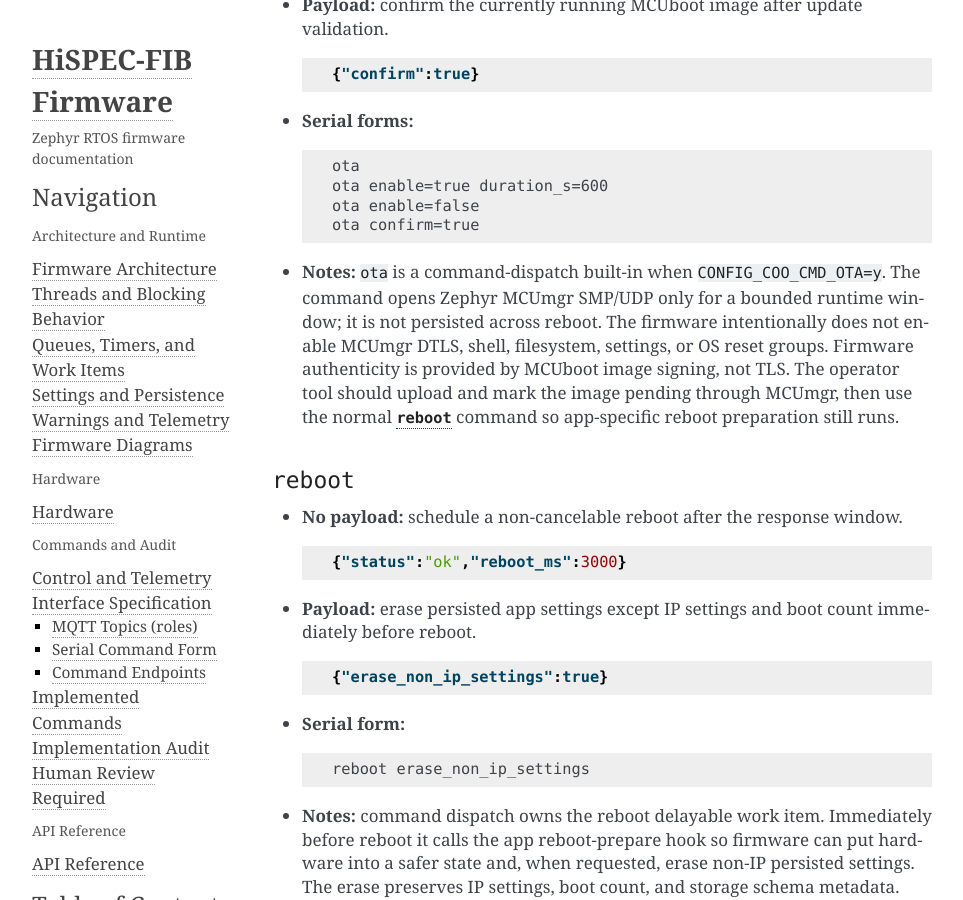
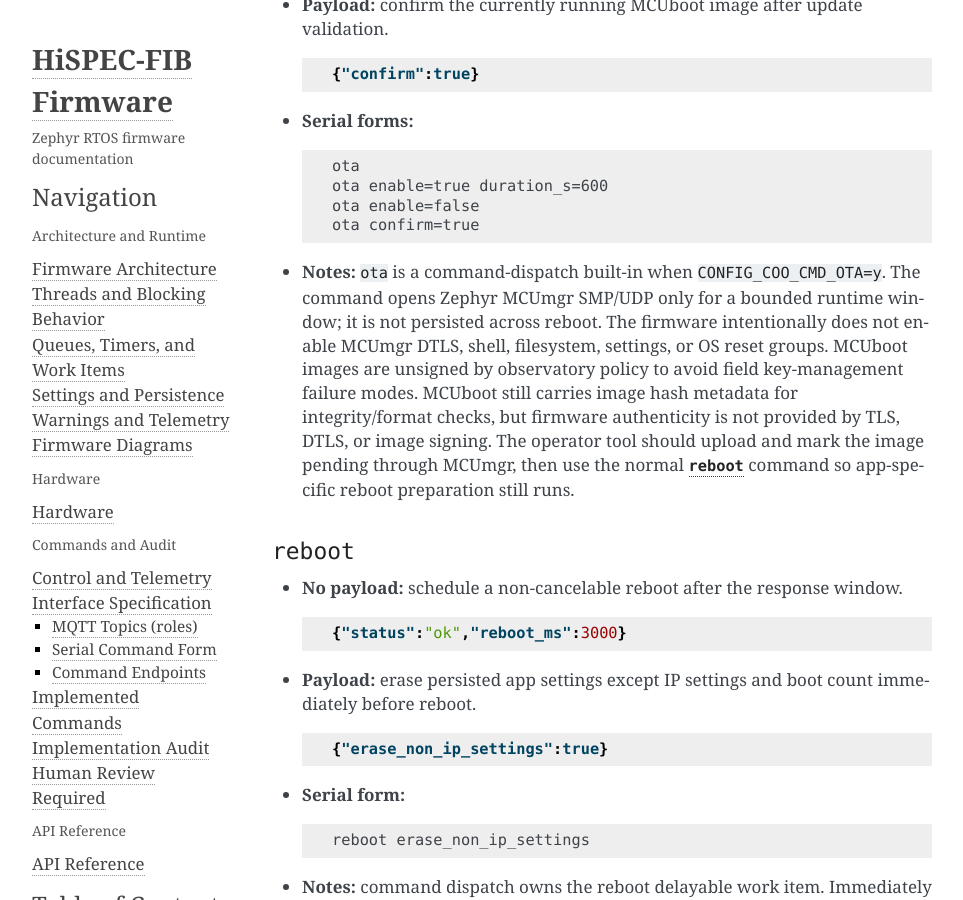
Before and after one commit to COO-Utilities/hispec-tib, a Sphinx documentation site: the page built from doc/commands.md, in a window 1280 px wide and 900 px high, scrolled down 32667 px. Shown: the whole window, without its empty margins (148-1111 px from the left). Built offline with Sphinx 7.4.7, drawn with Linux system fonts in a browser that asks for light colours.

Commit message:
Use unsigned MCUboot images for OTA

```diff
--- a/doc/commands.md
+++ b/doc/commands.md
@@ -1446,10 +1446,12 @@ command wait budget, this command returns `{"error":"busy"}`.
   `CONFIG_COO_CMD_OTA=y`. The command opens Zephyr MCUmgr SMP/UDP only for a
   bounded runtime window; it is not persisted across reboot. The firmware
   intentionally does not enable MCUmgr DTLS, shell, filesystem, settings, or OS
-  reset groups. Firmware authenticity is provided by MCUboot image signing, not
-  TLS. The operator tool should upload and mark the image pending through
-  MCUmgr, then use the normal [`reboot`](#reboot) command so app-specific
-  reboot preparation still runs.
+  reset groups. MCUboot images are unsigned by observatory policy to avoid
+  field key-management failure modes. MCUboot still carries image hash metadata
+  for integrity/format checks, but firmware authenticity is not provided by TLS,
+  DTLS, or image signing. The operator tool should upload and mark the image
+  pending through MCUmgr, then use the normal [`reboot`](#reboot) command so
+  app-specific reboot preparation still runs.
 
 
 (reboot)=
```
Also changed, not shown: 3 other files.
